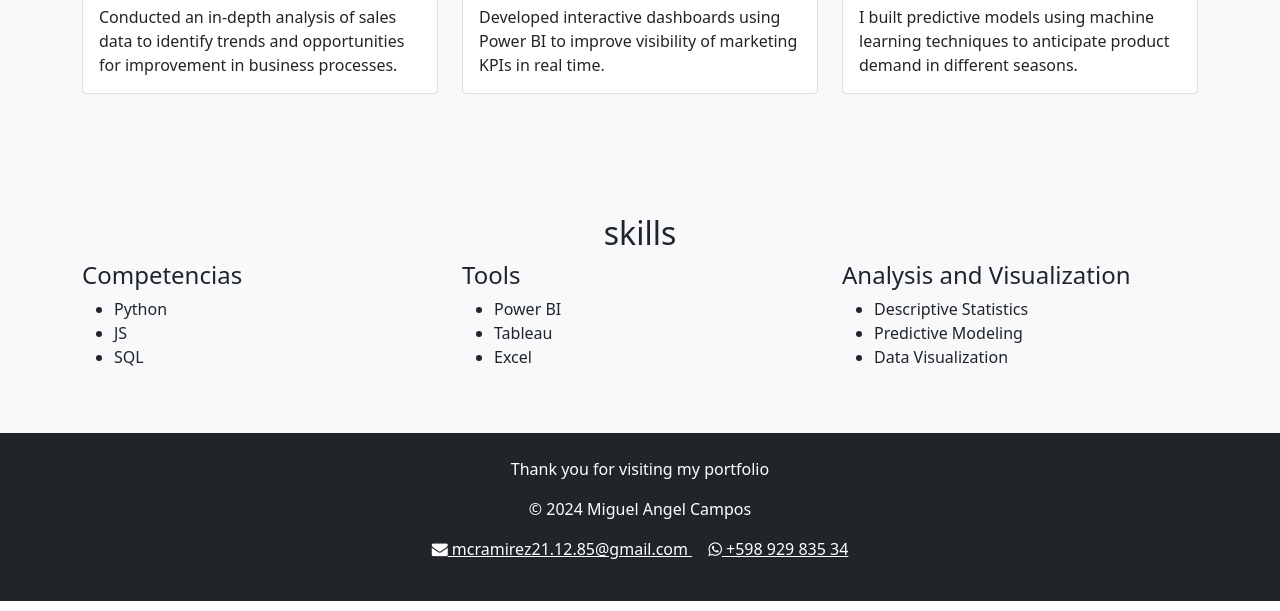
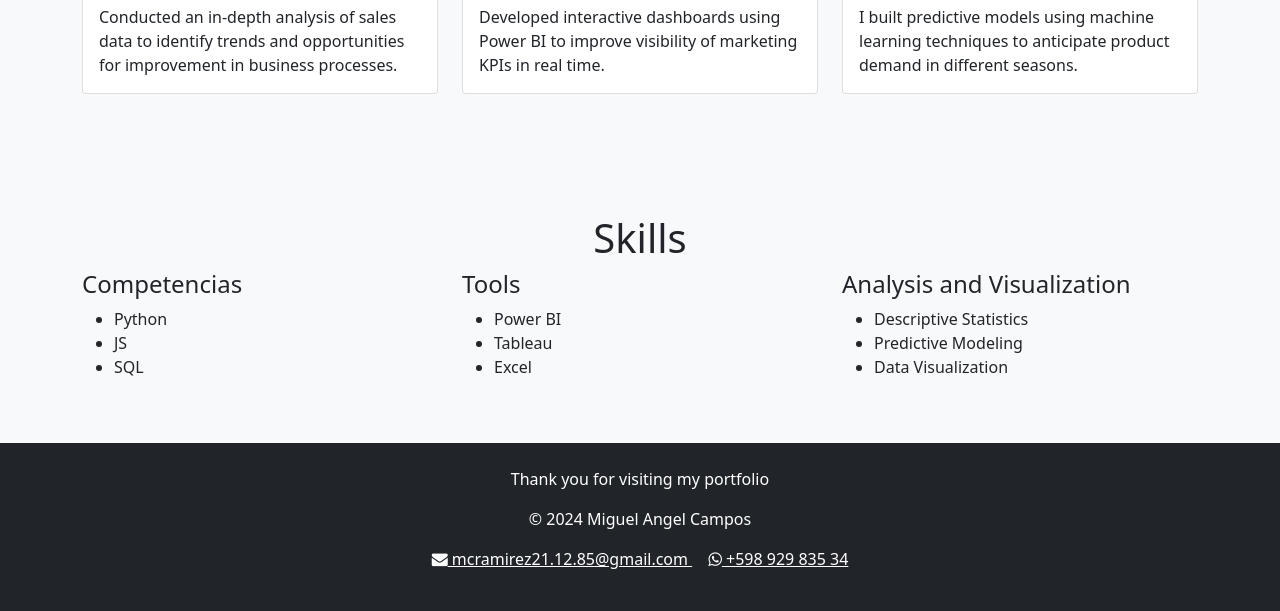
Before and after one commit to miguelcr85/Portafolio, a plain HTML site: page index.html in a window 1280 px wide. Shown: the part 1055-1666 px from the top of the page. Drawn offline with Linux system fonts and the light colour scheme.

```diff
--- a/index.html
+++ b/index.html
@@ -99,7 +99,7 @@
     <!-- Habilidades -->
     <section id="skills" class="py-5 bg-light">
         <div class="container">
-            <h2 class="text-center">skills</h2>
+            <h2 class="text-center fs-1">Skills</h2>
             <div class="row">
                 <div class="col-md-4">
                     <h4>Competencias</h4>
```
